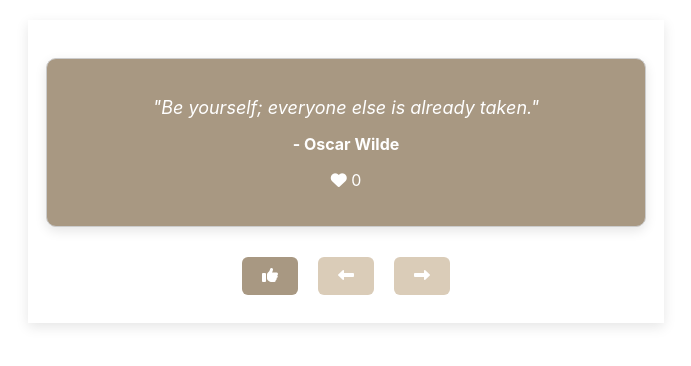
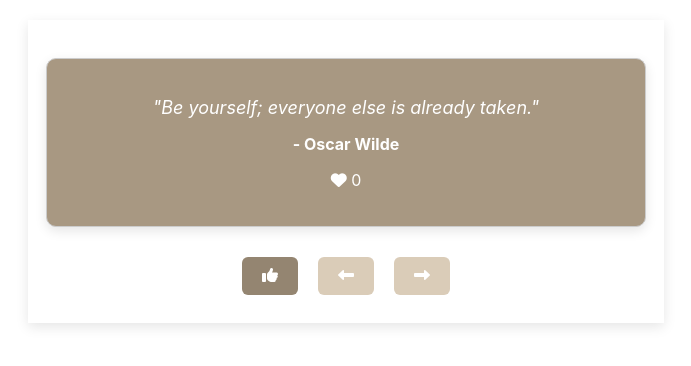
Before and after one commit to Busra-Demirkesen/random-quote, a React (Create React App) app in the folder quoterandom/: page / in a window 1280 px wide. In both pictures the pointer is over the button 564 px from the left and 276 px from the top of the page. Shown: the top 366 px of the page, without its empty margins (294-985 px from the left). Built offline with nearby package versions, Linux system fonts and the light colour scheme.

Commit message:
refactor: update button hover background color for improved UI consistency

```diff
--- a/quoterandom/src/App.css
+++ b/quoterandom/src/App.css
@@ -20,5 +20,5 @@
 }
 
 .App button:hover {
-  background-color: #a89882;
+  background-color: #948571;
 }
```
